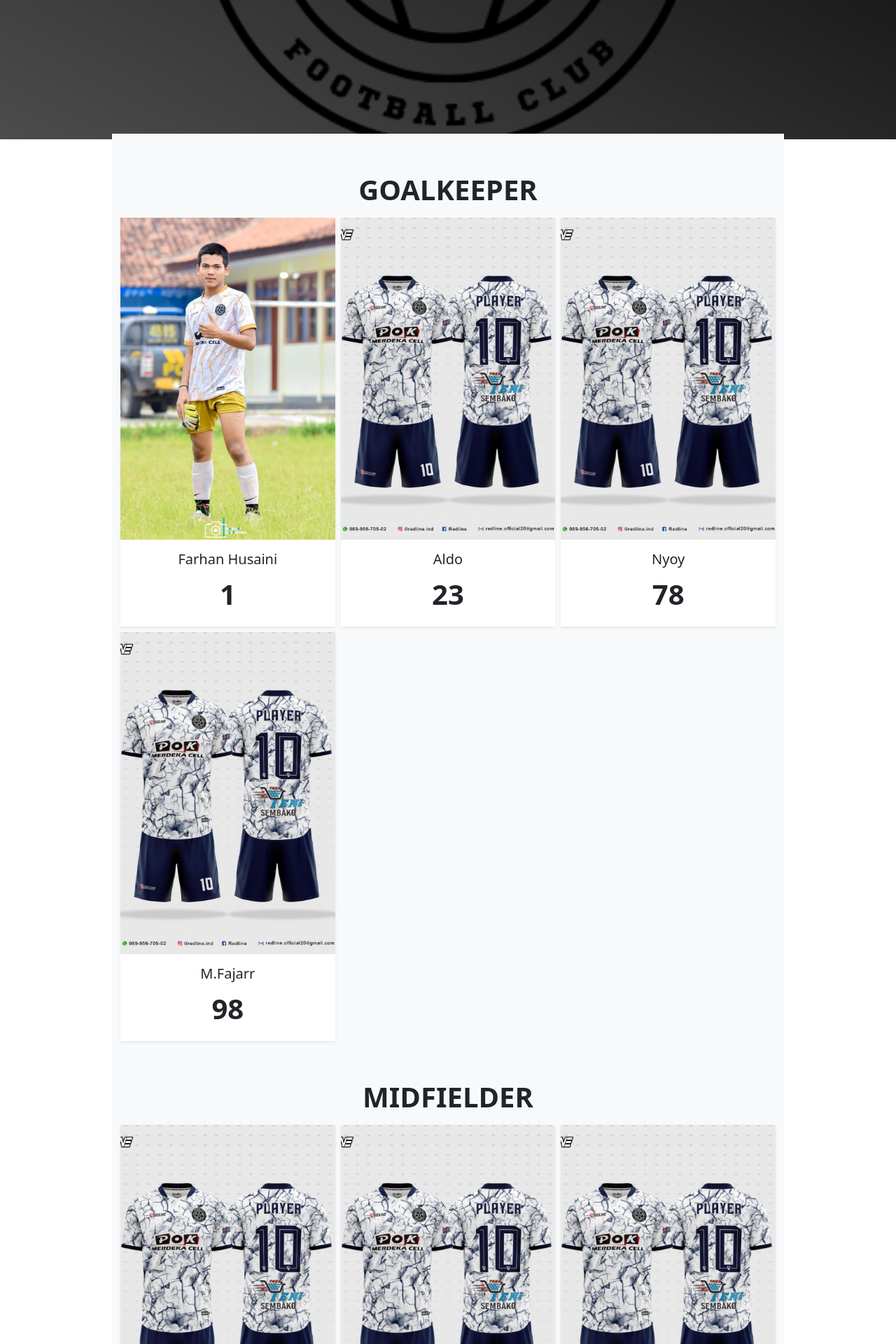
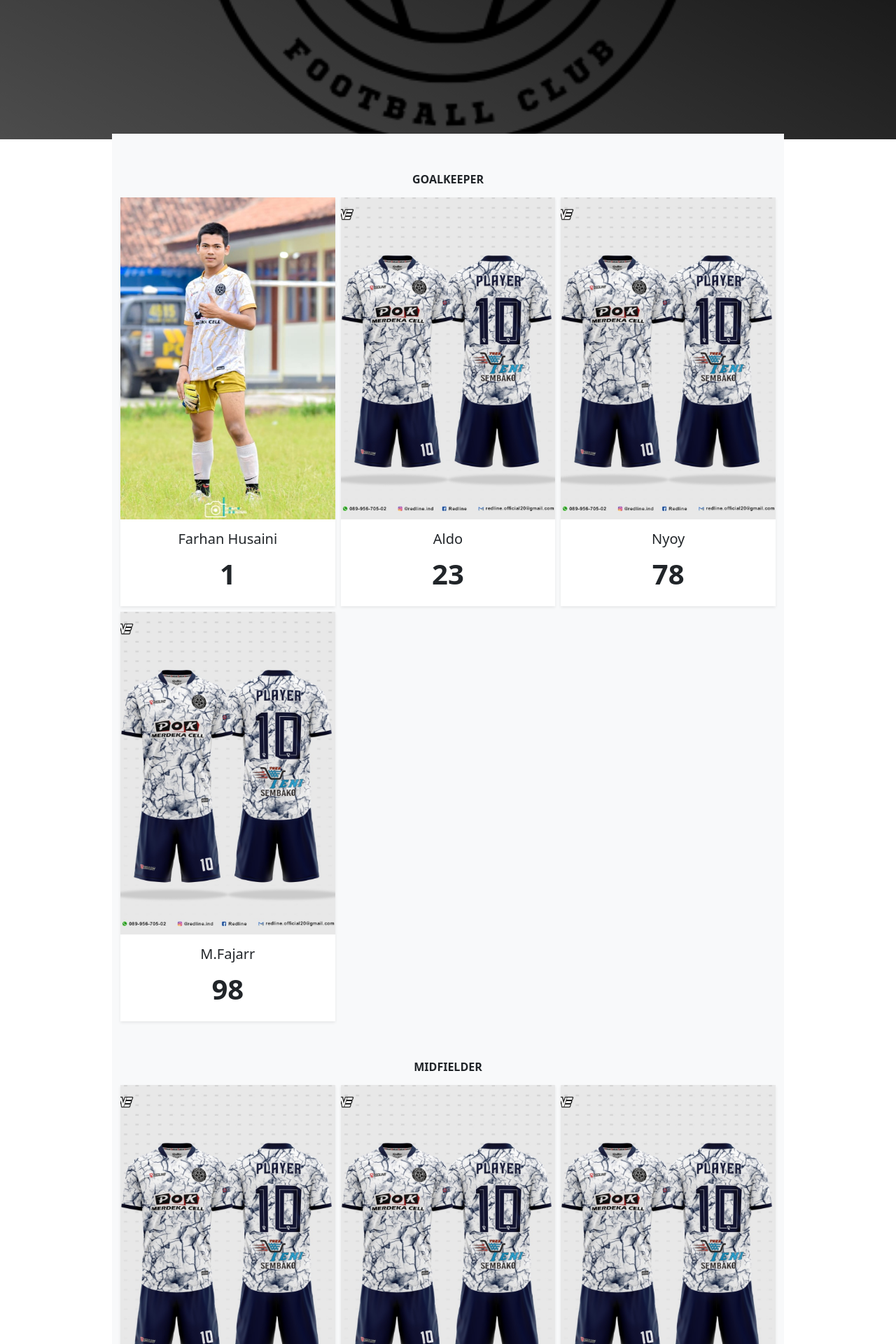
Before and after one commit to tesafc/www2, a Jekyll site: the page built from players.html, in a window 1280 px wide. Shown: the part 481-2401 px from the top of the page at 70% size. Built offline with Jekyll 4.4.1, drawn with Linux system fonts in a browser that asks for light colours.

Commit message:
Update players.html

```diff
--- a/players.html
+++ b/players.html
@@ -7,8 +7,8 @@ image: /assets/img/logo-2.png
 <div class="container bg-light">
   <div class="row row-cols-2 row-cols-md-3 g-2">
   {% assign roles = site.data.players | group_by:"role" %}
-  {% for role in roles %}
-    <h1 class="d-block w-100 pt-5 text-uppercase text-center fw-bold">{{ role.name }}</h1>
+    {% for role in roles %}
+    <h6 class="d-block w-100 pt-5 text-uppercase text-center fw-bold">{{ role.name }}</h1>
     {% for player in role.items %}
     <div class="col">
       <div class="card rounded-0 border-0 h-100 shadow-sm">
@@ -26,6 +26,6 @@ image: /assets/img/logo-2.png
       </div>
     </div>
     {% endfor %}
-  {% endfor %}
+    {% endfor %}
   </div>
 </div>
```
